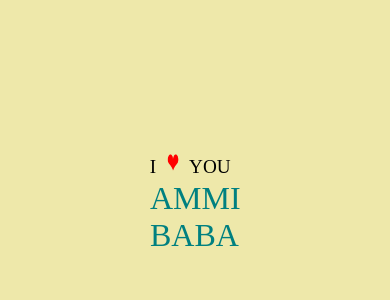
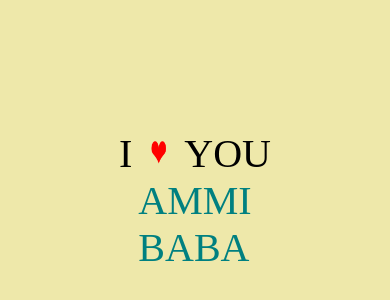
Before and after one commit to Kanwal12345678/decentralized-app, a plain HTML site: page index.html in a window 390 px wide. Shown: the part 230-530 px from the top of the page. Drawn offline with nearby package versions, Linux system fonts and the light colour scheme; a web font is replaced by a local one.

Commit message:
changecode

```diff
--- a/style.css
+++ b/style.css
@@ -39,14 +39,14 @@ span {
 
 @media screen and (max-width: 480px) {
     p {
-        font-size: 1.2rem;
+        font-size: 2.5rem;
     }
 
     span {
-        font-size: 1.8rem;
+        font-size: 2.5rem;
     }
 
     .animate__heartBeat {
-        font-size: 2rem;
+        font-size: 2.5rem;
     }
 }
```
